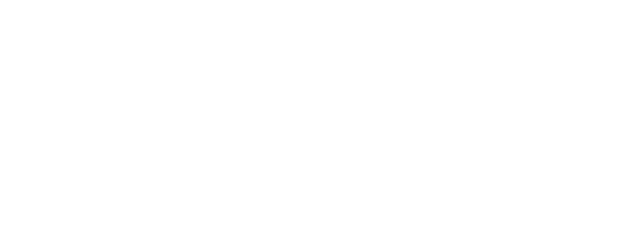
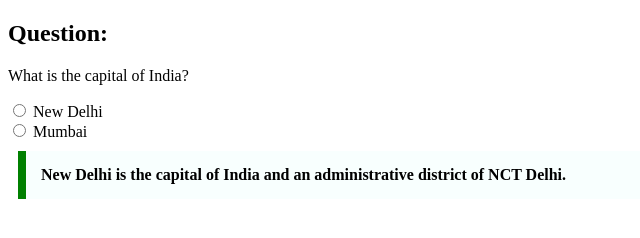
Before and after one commit to acciojob/trivia-gauriverma4, a website: page main.html in a window 1280 px wide. Shown: the whole page, without its empty margins (0-640 px from the left). Drawn offline with Linux system fonts and the light colour scheme.

Commit message:
created a submission

```diff
--- a/main.html
+++ b/main.html
@@ -4,10 +4,33 @@
 
 <head>
 	<link rel="stylesheet" href="styles.css">
+	<style>
+  .quotation {
+    max-width: 600px;
+    margin: 10px;
+    padding: 15px;
+    border-left: 8px solid green;
+    background-color: #f8fffe;
+    font-weight: bold;
+  }
+</style>
 </head>
 
 <body>
 	<!-- the entire body must be written by student -->
+	<h2>Question:</h2>
+<p>What is the capital of India?</p>
+<form>
+  <input type="radio" id="option1" name="answer" value="New Delhi">
+  <label for="option1">New Delhi</label><br>
+  <input type="radio" id="option2" name="answer" value="Mumbai">
+  <label for="option2">Mumbai</label><br>
+</form>
+
+<blockquote class="quotation">
+  New Delhi is the capital of India and an administrative district of NCT Delhi.
+
+</blockquote>
     <script type="text/javascript" src="./script.js">
 </script>
 
```
